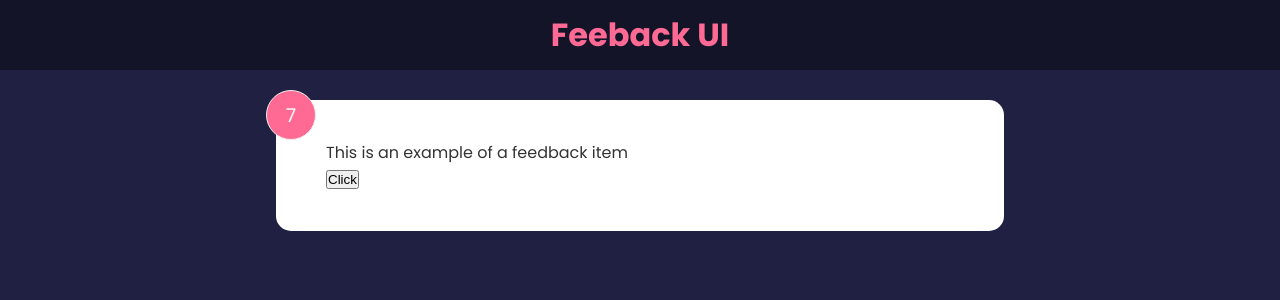
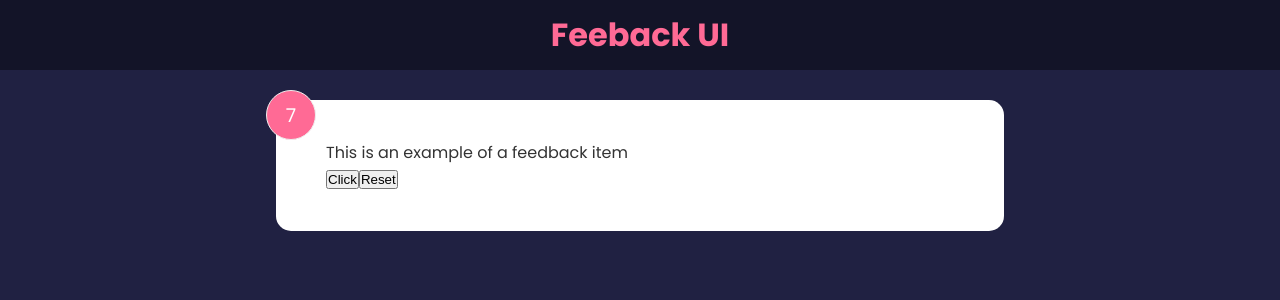
Before and after one commit to vanguyen333/feedbackapp, a React (Create React App) app: page / in a window 1280 px wide. Shown: the top 300 px of the page. Built offline with nearby package versions, Linux system fonts and the light colour scheme.

Commit message:
#14 b) useState & Hook with reset button

```diff
--- a/src/components/FeebackItem.jsx
+++ b/src/components/FeebackItem.jsx
@@ -10,12 +10,16 @@ const FeebackItem = () => {
       return prev + 1;
     });
   };
+  const reset = () => {
+    return setRating(7);
+  };
   return (
     // Card Container
     <div className="card">
       <div className="num-display">{rating}</div>
       <div className="text-display">{text}</div>
       <button onClick={handleClick}>Click</button>
+      <button onClick={reset}>Reset</button>
     </div>
   );
 };
```
